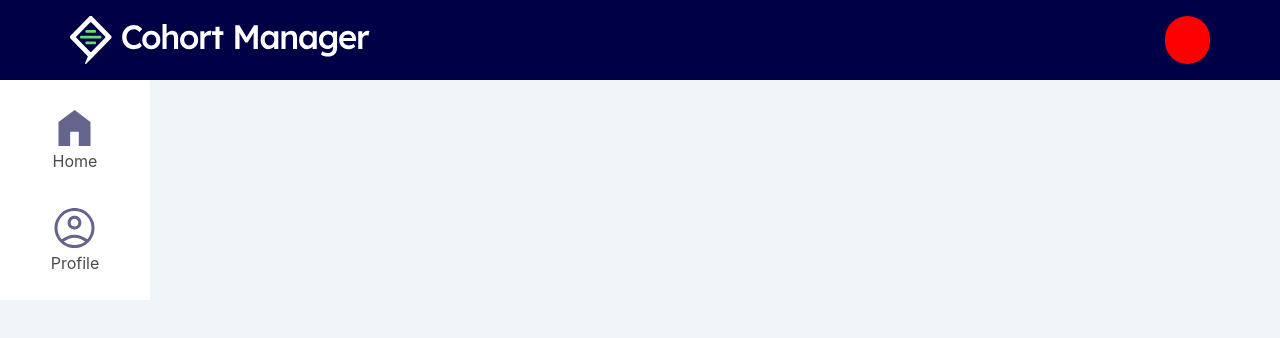
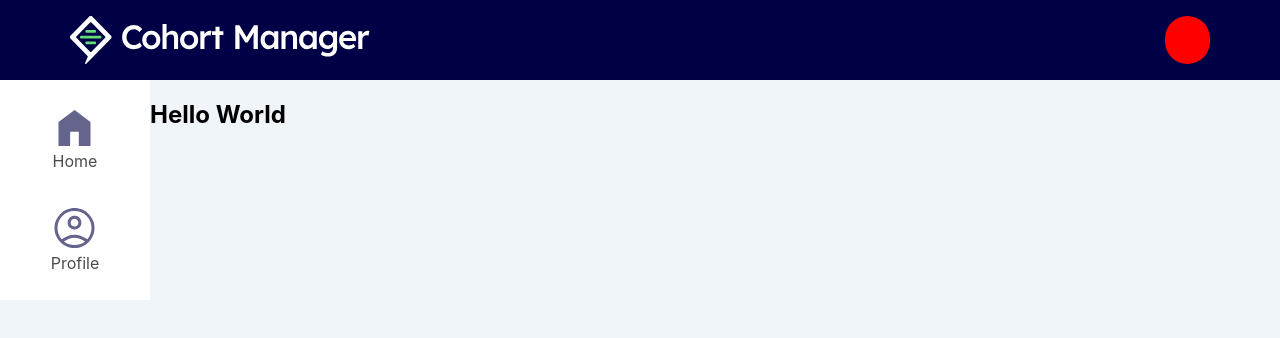
Before and after one commit to boolean-uk/react-cohort-dashboard-challenge, a React (Vite) app: page / in a window 1280 px wide. Shown: the top 338 px of the page. Built offline with nearby package versions, Linux system fonts and the light colour scheme.

Commit message:
core - broke nav menu down into further components for 'Home' and 'Profile'

```diff
--- a/src/App.jsx
+++ b/src/App.jsx
@@ -1,5 +1,6 @@
 import Header from './components/Header'
 import Navigation from './components/Navigation'
+import Main from './components/Main'
 
 import './App.css'
 
@@ -9,6 +10,7 @@ function App() {
     <div className='container'>
       <Header></Header>
       <Navigation></Navigation>
+      <Main></Main>
     </div>
   )
 }
--- a/src/components/Header/index.jsx
+++ b/src/components/Header/index.jsx
@@ -6,7 +6,7 @@ function Header() {
 
     return (
         <header className="header">
-            <img className='header-title-icon' src={homeIcon} width={300} alt="home icon" />
+            <img className='header-title-icon' src={homeIcon} width={300} alt="title icon" />
             <div className='profile-circle'></div>
         </header>
     )
--- /dev/null
+++ b/src/components/Main/index.jsx
@@ -0,0 +1,10 @@
+function Main() {
+
+    return (
+        <main>
+            <h2>Hello World</h2>
+        </main>
+    )
+}
+
+export default Main
--- /dev/null
+++ b/src/components/Navigation/components/Home.jsx
@@ -0,0 +1,13 @@
+import homeIcon from '../../../../_assets/home-icon.svg'
+
+function Home() {
+
+    return (
+        <div className='nav-icon-container'>
+            <img className='nav-icon-img' src={homeIcon} alt="home icon" />
+            <p className='nav-icon-text'>Home</p>
+        </div>
+    )
+}
+
+export default Home
--- /dev/null
+++ b/src/components/Navigation/components/Profile.jsx
@@ -0,0 +1,13 @@
+import profileIcon from '../../../../_assets/profile-icon.svg'
+
+function Profile() {
+
+    return (
+        <div className='nav-icon-container'>
+            <img className='nav-icon-img' src={profileIcon} alt="profile icon" />
+            <p className='nav-icon-text'>Profile</p>
+        </div>
+    )
+}
+
+export default Profile
--- a/src/components/Navigation/index.jsx
+++ b/src/components/Navigation/index.jsx
@@ -1,5 +1,5 @@
-import homeIcon from '../../../_assets/home-icon.svg'
-import profileIcon from '../../../_assets/profile-icon.svg'
+import Home from './components/Home'
+import Profile from './components/Profile'
 
 import '../../styles/navigation.css'
 
@@ -7,14 +7,8 @@ function Navigation() {
 
     return (
         <nav className='navigation-menu'>
-            <div className='nav-icon-container'>
-                <img className='nav-icon-img' src={homeIcon} alt="home icon" />
-                <p className='nav-icon-text'>Home</p>
-            </div>
-            <div className='nav-icon-container'>
-                <img className='nav-icon-img' src={profileIcon} alt="profile icon" />
-                <p className='nav-icon-text'>Profile</p>
-            </div>
+            <Home></Home>
+            <Profile></Profile>
         </nav>
     )
 }
```
